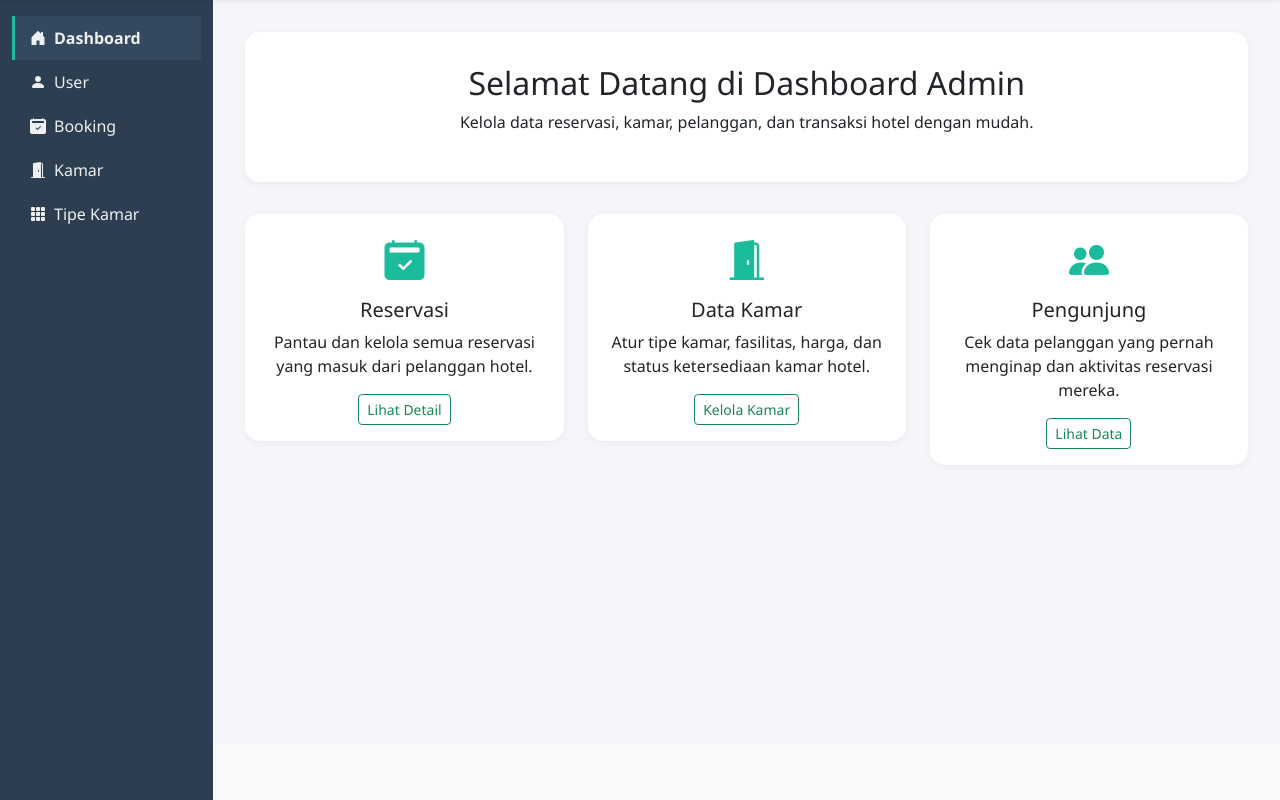
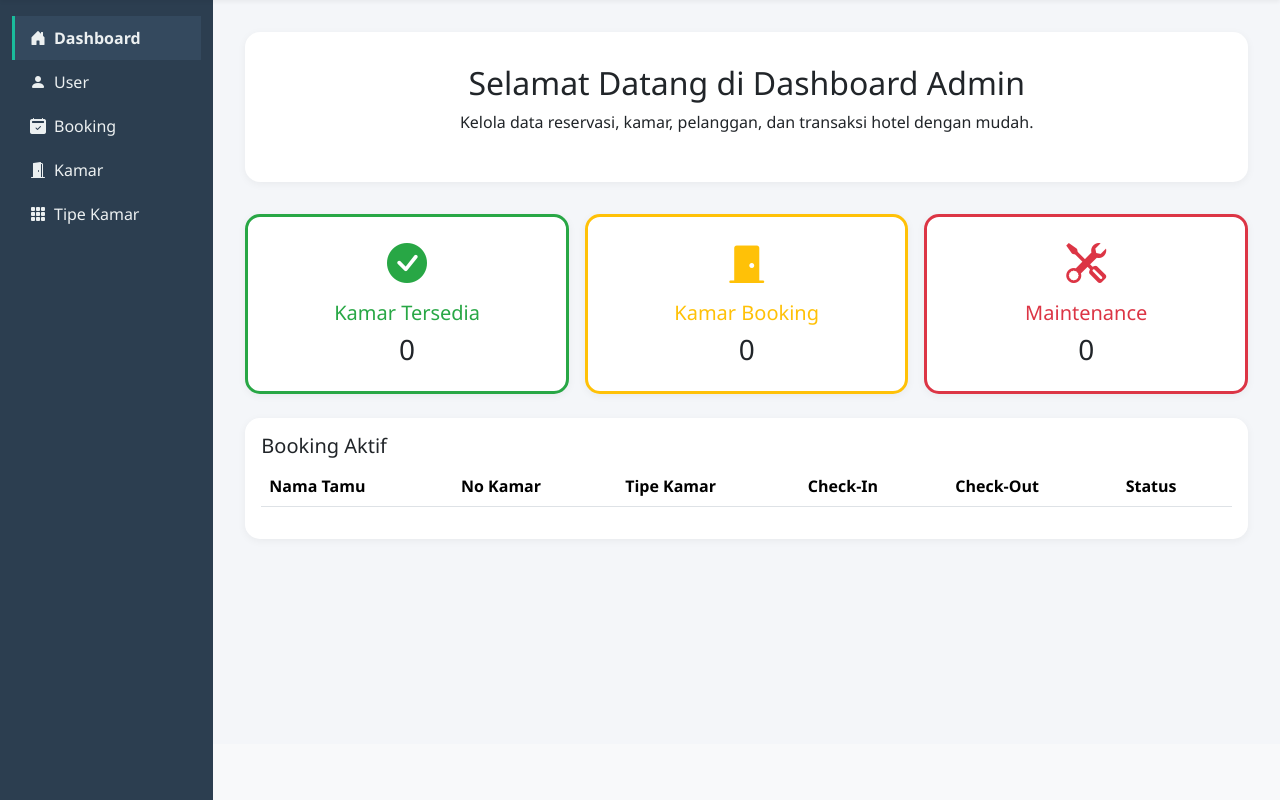
Before and after one commit to YasrifalFawaz/ta-pbo, a Spring Boot app: page /admin/dashboard in a window 1280 px wide. Shown: the part 57-857 px from the top of the page. Run offline with Spring Boot 4, Linux system fonts and the light colour scheme; data that the repository does not hold is empty.

Commit message:
dashboard admin

```diff
--- a/src/main/java/com/example/ta/controller/AdminController.java
+++ b/src/main/java/com/example/ta/controller/AdminController.java
@@ -8,8 +8,12 @@ import org.springframework.web.bind.annotation.PathVariable;
 import org.springframework.web.bind.annotation.ModelAttribute;
 import org.springframework.web.bind.annotation.PostMapping;
 import org.springframework.web.bind.annotation.RequestMapping;
+import java.util.ArrayList;
 import java.util.List;
+import com.example.ta.model.Booking;
 import com.example.ta.model.User;
+import com.example.ta.repository.BookingRepository;
+import com.example.ta.repository.RoomRepository;
 import com.example.ta.repository.UserRepository;
 
 @Controller
@@ -19,10 +23,39 @@ public class AdminController {
     @Autowired
     private UserRepository userRepository;
 
+    @Autowired
+    private RoomRepository roomRepository;
+
+     @Autowired
+    private BookingRepository bookingRepository;
+
     // Dashboard
-    @GetMapping("/dashboard")
+  @GetMapping("/dashboard")
     public String showDashboardPage(Model model) {
         model.addAttribute("currentPage", "dashboard");
+
+        // Jumlah kamar
+        Long availableRooms = roomRepository.countByStatus("AVAILABLE");
+        Long bookedRooms = roomRepository.countByStatus("BOOKED");
+        Long maintenanceRooms = roomRepository.countByStatus("MAINTENANCE");
+
+        model.addAttribute("availableRooms", availableRooms);
+        model.addAttribute("bookedRooms", bookedRooms);
+        model.addAttribute("maintenanceRooms", maintenanceRooms);
+
+        // Ambil booking status CONFIRMED
+        List<Booking> confirmedBookings = bookingRepository.findByStatus("CONFIRMED");
+
+        // Ambil booking status CHECKED_IN
+        List<Booking> checkedInBookings = bookingRepository.findByStatus("CHECKED_IN");
+
+        // Gabungkan listnya
+        List<Booking> activeBookings = new ArrayList<>();
+        activeBookings.addAll(confirmedBookings);
+        activeBookings.addAll(checkedInBookings);
+
+        model.addAttribute("activeBookings", activeBookings);
+
         return "admin/dashboard";
     }
 
--- a/src/main/resources/templates/admin/dashboard.html
+++ b/src/main/resources/templates/admin/dashboard.html
@@ -100,46 +100,72 @@
           <h2>Selamat Datang di Dashboard Admin</h2>
           <p>Kelola data reservasi, kamar, pelanggan, dan transaksi hotel dengan mudah.</p>
         </div>
-
-        <div class="row g-4">
+        <div class="row g-3">
           <div class="col-md-4">
-            <div class="card text-center">
+            <div class="card text-center" style="border: 3px solid #28a745;">
               <div class="card-body">
-                <div class="card-icon mb-2"><i class="bi bi-calendar2-check-fill"></i></div>
-                <h5 class="card-title">Reservasi</h5>
-                <p class="card-text">Pantau dan kelola semua reservasi yang masuk dari pelanggan hotel.</p>
-                <a th:href="@{/admin/reservasi}" class="btn btn-outline-success btn-sm">Lihat Detail</a>
+                <div class="card-icon mb-2" style="font-size: 2.5rem; color: #28a745;">
+                  <i class="bi bi-check-circle-fill"></i>
+                </div>
+                <h5 class="card-title" style="color: #28a745;">Kamar Tersedia</h5>
+                <h3 th:text="${availableRooms}">0</h3>
               </div>
             </div>
           </div>
 
           <div class="col-md-4">
-            <div class="card text-center">
+            <div class="card text-center" style="border: 3px solid #ffc107;">
               <div class="card-body">
-                <div class="card-icon mb-2"><i class="bi bi-door-open-fill"></i></div>
-                <h5 class="card-title">Data Kamar</h5>
-                <p class="card-text">Atur tipe kamar, fasilitas, harga, dan status ketersediaan kamar hotel.</p>
-                <a th:href="@{/admin/kamar}" class="btn btn-outline-success btn-sm">Kelola Kamar</a>
+                <div class="card-icon mb-2" style="font-size: 2.5rem; color: #ffc107;">
+                  <i class="bi bi-door-closed-fill"></i>
+                </div>
+                <h5 class="card-title" style="color: #ffc107;">Kamar Booking</h5>
+                <h3 th:text="${bookedRooms}">0</h3>
               </div>
             </div>
           </div>
 
           <div class="col-md-4">
-            <div class="card text-center">
+            <div class="card text-center" style="border: 3px solid #dc3545;">
               <div class="card-body">
-                <div class="card-icon mb-2"><i class="bi bi-people-fill"></i></div>
-                <h5 class="card-title">Pengunjung</h5>
-                <p class="card-text">Cek data pelanggan yang pernah menginap dan aktivitas reservasi mereka.</p>
-                <a href="#" class="btn btn-outline-success btn-sm">Lihat Data</a>
+                <div class="card-icon mb-2" style="font-size: 2.5rem; color: #dc3545;">
+                  <i class="bi bi-tools"></i>
+                </div>
+                <h5 class="card-title" style="color: #dc3545;">Maintenance</h5>
+                <h3 th:text="${maintenanceRooms}">0</h3>
               </div>
             </div>
           </div>
         </div>
-
-      </main>
-    </div>
-  </div>
-
+        <div class="card mt-4">
+          <div class="card-body">
+            <h5 class="card-title">Booking Aktif</h5>
+            <div class="table-responsive">
+              <table class="table table-striped">
+                <thead>
+                  <tr>
+                    <th>Nama Tamu</th>
+                    <th>No Kamar</th>
+                    <th>Tipe Kamar</th>
+                    <th>Check-In</th>
+                    <th>Check-Out</th>
+                    <th>Status</th>
+                  </tr>
+                </thead>
+                <tbody>
+                  <tr th:each="booking : ${activeBookings}">
+                    <td th:text="${booking.user.fullName}">Nama Tamu</td>
+                    <td th:text="${booking.room.roomNumber}">101</td>
+                    <td th:text="${booking.room.roomType.name}">Deluxe</td>
+                    <td th:text="${booking.checkInDate}">2025-06-06</td>
+                    <td th:text="${booking.checkOutDate}">2025-06-08</td>
+                    <td th:text="${booking.status}">CONFIRMED</td>
+                  </tr>
+                </tbody>
+              </table>
+            </div>
+          </div>
+       </div>
   <script src="https://cdn.jsdelivr.net/npm/bootstrap@5.3.3/dist/js/bootstrap.bundle.min.js"></script>
   <script th:src="@{/js/admin-common.js}"></script>
 </body>
```
